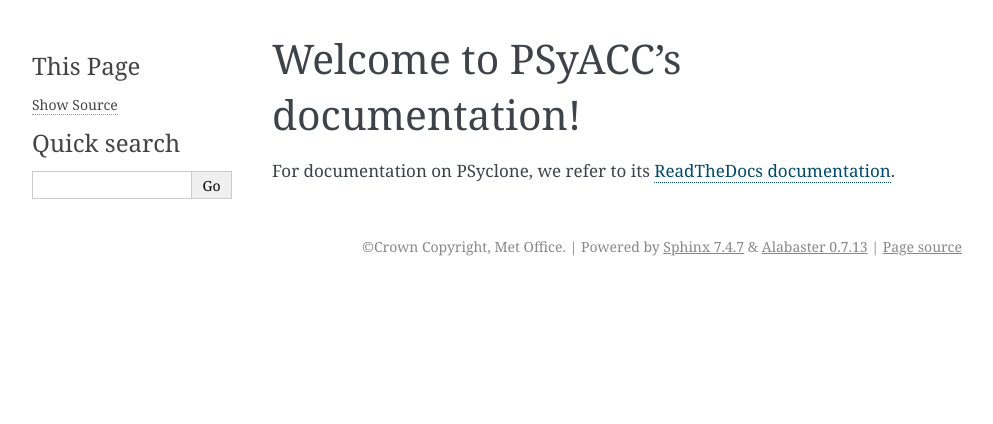
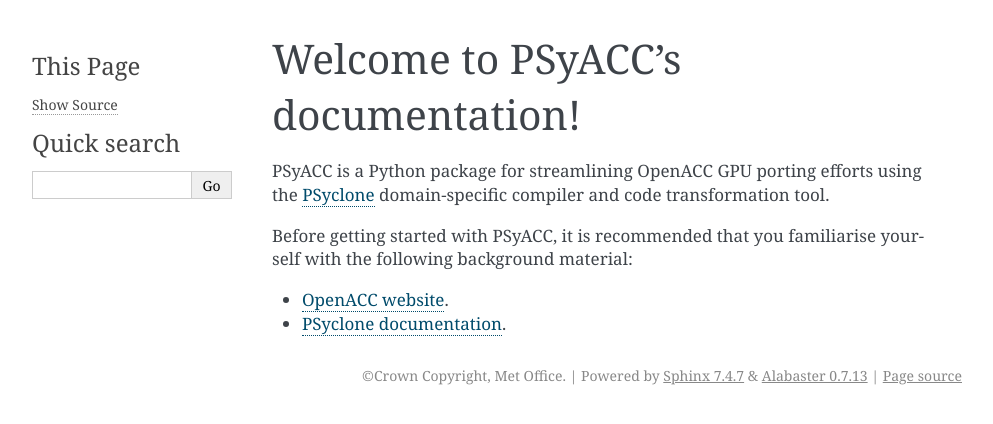
Before and after one commit to MetBenjaminWent/PSyTran, a Sphinx documentation site: the page built from docs/source/index.rst, in a window 1280 px wide. Shown: the top 424 px of the page, without its empty margins (148-1141 px from the left). Built offline with Sphinx 7.4.7, drawn with Linux system fonts in a browser that asks for light colours.

Commit message:
#24: Add intro and link to OpenACC

```diff
--- a/docs/source/index.rst
+++ b/docs/source/index.rst
@@ -6,8 +6,15 @@
 Welcome to PSyACC's documentation!
 ==================================
 
-For documentation on PSyclone, we refer to its
-`ReadTheDocs documentation <https://psyclone.readthedocs.io/en/stable/>`__.
+PSyACC is a Python package for streamlining OpenACC GPU porting efforts using the
+`PSyclone <https://github.com/stfc/PSyclone>`__ domain-specific compiler and code
+transformation tool.
+
+Before getting started with PSyACC, it is recommended that you familiarise yourself
+with the following background material:
+
+* `OpenACC website <https://www.openacc.org>`__.
+* `PSyclone documentation <https://psyclone.readthedocs.io/en/stable>`__.
 
 .. toctree::
    :maxdepth: 2
```
